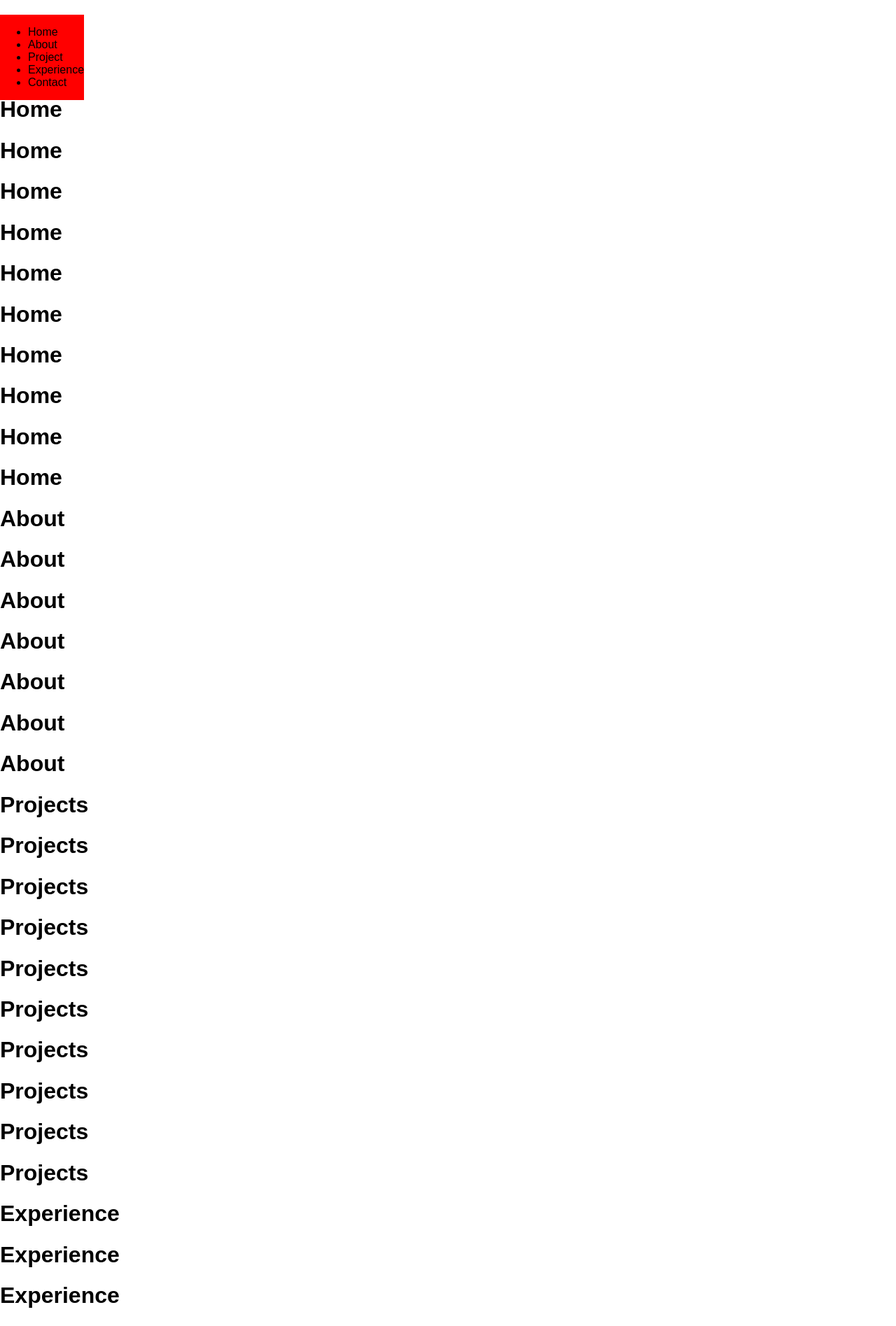
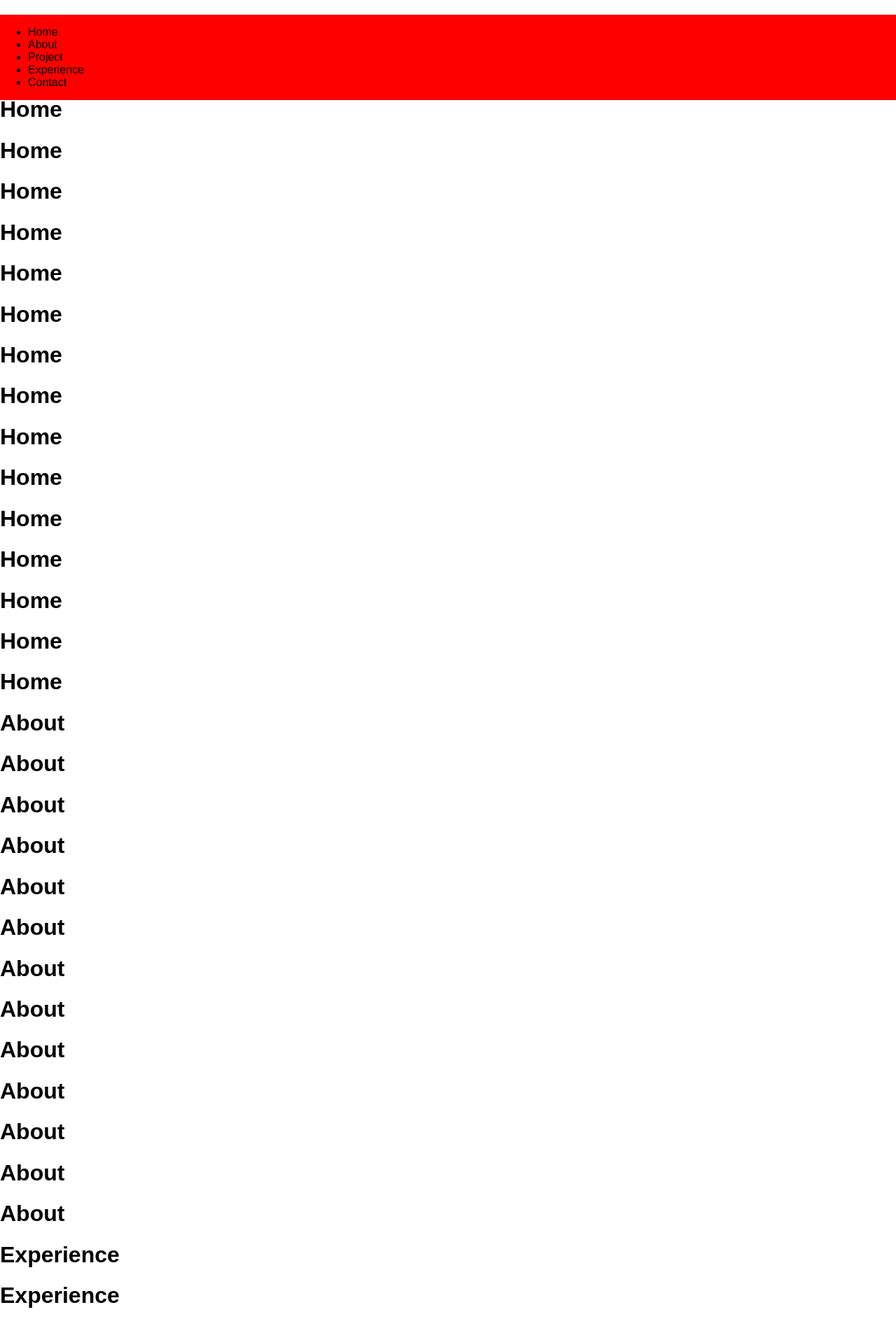
Before and after one commit to Shwetha-75/portfolio, a React (Create React App) app: page / in a window 1280 px wide. Shown: the top 1895 px of the page at 70% size. Built offline with nearby package versions, Linux system fonts and the light colour scheme.

Commit message:
24-12-08_Portfolio_[Shwetha K]: Resolved the Error

```diff
--- a/src/Sector-About-Component/About.jsx
+++ b/src/Sector-About-Component/About.jsx
@@ -1,26 +1,23 @@
 import React,{forwardRef} from 'react'
 
 export default forwardRef(
-
-  function About(props,about_ref) {
+    function About(props,ref) {
         return (
-      <div ref={about_ref}>
+          <div ref={ref}>
               <h1>About</h1>
               <h1>About</h1>
-
-
               <h1>About</h1>
-
               <h1>About</h1>
-
               <h1>About</h1>
-
               <h1>About</h1>
-
               <h1>About</h1>
-
+              <h1>About</h1>
+              <h1>About</h1>
+              <h1>About</h1>
+              <h1>About</h1>
+              <h1>About</h1>
+              <h1>About</h1>
           </div>
         )
       }
-
 )
--- a/src/Sector-Contact-Component/Contact.jsx
+++ b/src/Sector-Contact-Component/Contact.jsx
@@ -1,10 +1,9 @@
-import React,{forwardRef} from 'react'
+import React, { forwardRef } from 'react'
 
 export default forwardRef(
-    function Contact(props,contact_ref) {
+    function Contact(props,ref) {
         return (
-          <div ref={contact_ref}>
-
+          <div ref={ref}>
             <h1>Contact</h1>
             <h1>Contact</h1>
             <h1>Contact</h1>
@@ -24,10 +23,9 @@ export default forwardRef(
             <h1>Contact</h1>
             <h1>Contact</h1>
             <h1>Contact</h1>
-
+            <h1>Contact</h1>
+            <h1>Contact</h1>
           </div>
         )
       }
-
-
 )
--- a/src/Sector-Experience-Component/Experience.jsx
+++ b/src/Sector-Experience-Component/Experience.jsx
@@ -1,10 +1,10 @@
 import React,{forwardRef} from 'react'
 
 export default forwardRef(
-  function Experience(props,experience_ref) {
+    function Experience(props,ref) {
         return (
-
-      <div ref={experience_ref} >
+          <div ref={ref}>
+            <h1>Experience</h1>
             <h1>Experience</h1>
             <h1>Experience</h1>
             <h1>Experience</h1>
@@ -26,4 +26,5 @@ export default forwardRef(
         )
       }
 
+
 )
--- a/src/Sector-Home-Component/Home.jsx
+++ b/src/Sector-Home-Component/Home.jsx
@@ -1,34 +1,27 @@
 import React,{forwardRef} from 'react'
 
 export default forwardRef(
-  function Home(props,home_ref) {
+
+    function Home(props,ref) {
         return (
-      <div ref={home_ref}>
+          <div ref={ref}>
             <h1>Home</h1>
             <h1>Home</h1>
-
             <h1>Home</h1>
-
             <h1>Home</h1>
-
             <h1>Home</h1>
-
             <h1>Home</h1>
-
             <h1>Home</h1>
-
             <h1>Home</h1>
-
-
             <h1>Home</h1>
-
             <h1>Home</h1>
-
             <h1>Home</h1>
-
             <h1>Home</h1>
-
-
+            <h1>Home</h1>
+            <h1>Home</h1>
+            <h1>Home</h1>
+            <h1>Home</h1>
+            <h1>Home</h1>
           </div>
         )
       }
--- a/src/Sector-Portfolio-Component/Portfolio.jsx
+++ b/src/Sector-Portfolio-Component/Portfolio.jsx
@@ -1,31 +1,38 @@
 import React from 'react'
+import Home from "../Sector-Home-Component/Home";
 import About from "../Sector-About-Component/About";
-import Projects from '../Sector-Projects-Component/Projects';
+import Experience from "../Sector-Experience-Component/Experience";
+import Projects from "../Sector-Projects-Component/Projects";
 import Contact from "../Sector-Contact-Component/Contact";
-import Home from '../Sector-Home-Component/Home';
-import Experience from '../Sector-Experience-Component/Experience';
+
+
 export default function Portfolio() {
   const home_ref=React.useRef(null);
   const about_ref=React.useRef(null);
-    const project_ref=React.useRef(null);
+  const projects_ref=React.useRef(null);
   const experience_ref=React.useRef(null);
   const contact_ref=React.useRef(null);
 
+
   const handleOnClickHome=()=>{
          home_ref.current.scrollIntoView({
-            'behavior':'smooth'
-        })
-    }
-    const handleOnClickAbout=()=>{
-        about_ref.current.scrollIntoView({
-            'behavior':'smooth'
-        })
-    }
-    const handleOnClickProject=()=>{
-        project_ref.current.scrollIntoView({
           behavior:'smooth'
          })
   }
+
+
+  const handleOnClickAbout=()=>{
+    about_ref.current.scrollIntoView({
+      behavior:'smooth'
+    })
+  };
+
+  const handleOnClickProject=()=>{
+    projects_ref.current.scrollIntoView({
+      behavior:'smooth'
+    })
+  }
+
   const handleOnClickExperience=()=>{
     experience_ref.current.scrollIntoView({
       behavior:'smooth'
@@ -36,50 +43,62 @@ export default function Portfolio() {
       behavior:'smooth'
     })
   }
-
   return (
     <div>
-
-       <nav style={{position:'fixed',backgroundColor:'red'
-       }}>
+      <nav
+      style={{
+        position:'fixed',
+        backgroundColor:'red',
+        width:'100%'
+      }}
+      >
         <ul>
           <li
-            onClick={handleOnClickHome}>
+          onClick={handleOnClickHome}
+          >
            Home
           </li>
+
           <li
-            onClick={handleOnClickAbout}>
+          onClick={handleOnClickAbout}
+          >
            About
           </li>
+
           <li
-            onClick={handleOnClickProject}>
+          onClick={handleOnClickProject}
+          >
            Project
           </li>
+
           <li
-            onClick={handleOnClickExperience}>
+          onClick={handleOnClickExperience}
+          >
            Experience
           </li>
+
           <li
-            onClick={handleOnClickContact}>
+          onClick={handleOnClickContact}
+          >
            Contact
           </li>
-
         </ul>
       </nav>
+
       <Home
-         home_ref={home_ref}
+      ref={home_ref}
       />
       <About
-         about_ref={about_ref}
+      ref={about_ref}
+      />
+      <Experience
+      ref={experience_ref}
       />
       <Projects
-         project_ref={project_ref}
-         />
-         <Experience
-         experience_ref={experience_ref}
+      ref={projects_ref}
       />
       <Contact
-         contact_ref={contact_ref}
+      ref={contact_ref}
       />
     </div>
   )
--- a/src/Sector-Projects-Component/Projects.jsx
+++ b/src/Sector-Projects-Component/Projects.jsx
@@ -1,31 +1,33 @@
 import React,{forwardRef} from 'react'
 
+
 export default forwardRef(
-
-  function Projects(props,project_ref) {
+    function Projects(props,ref) {
         return (
-      <div ref={project_ref}>
+          <div ref={ref}>
             <h1>Projects</h1>
             <h1>Projects</h1>
-
-        <h1>Projects</h1>
-
-        <h1>Projects</h1>
-
-
             <h1>Projects</h1>
             <h1>Projects</h1>
-
-
-
-        <h1>Projects</h1>
-
-        <h1>Projects</h1>
-
             <h1>Projects</h1>
             <h1>Projects</h1>
-
-
+            <h1>Projects</h1>
+            <h1>Projects</h1>
+            <h1>Projects</h1>
+            <h1>Projects</h1>
+            <h1>Projects</h1>
+            <h1>Projects</h1>
+            <h1>Projects</h1>
+            <h1>Projects</h1>
+            <h1>Projects</h1>
+            <h1>Projects</h1>
+            <h1>Projects</h1>
+            <h1>Projects</h1>
+            <h1>Projects</h1>
+            <h1>Projects</h1>
+            <h1>Projects</h1>
+            <h1>Projects</h1>
+            <h1>Projects</h1>
           </div>
         )
       }
```
Also changed, not shown: src/App.js (+1 -36 lines). Lines whose indentation alone changed are shown as unchanged.
